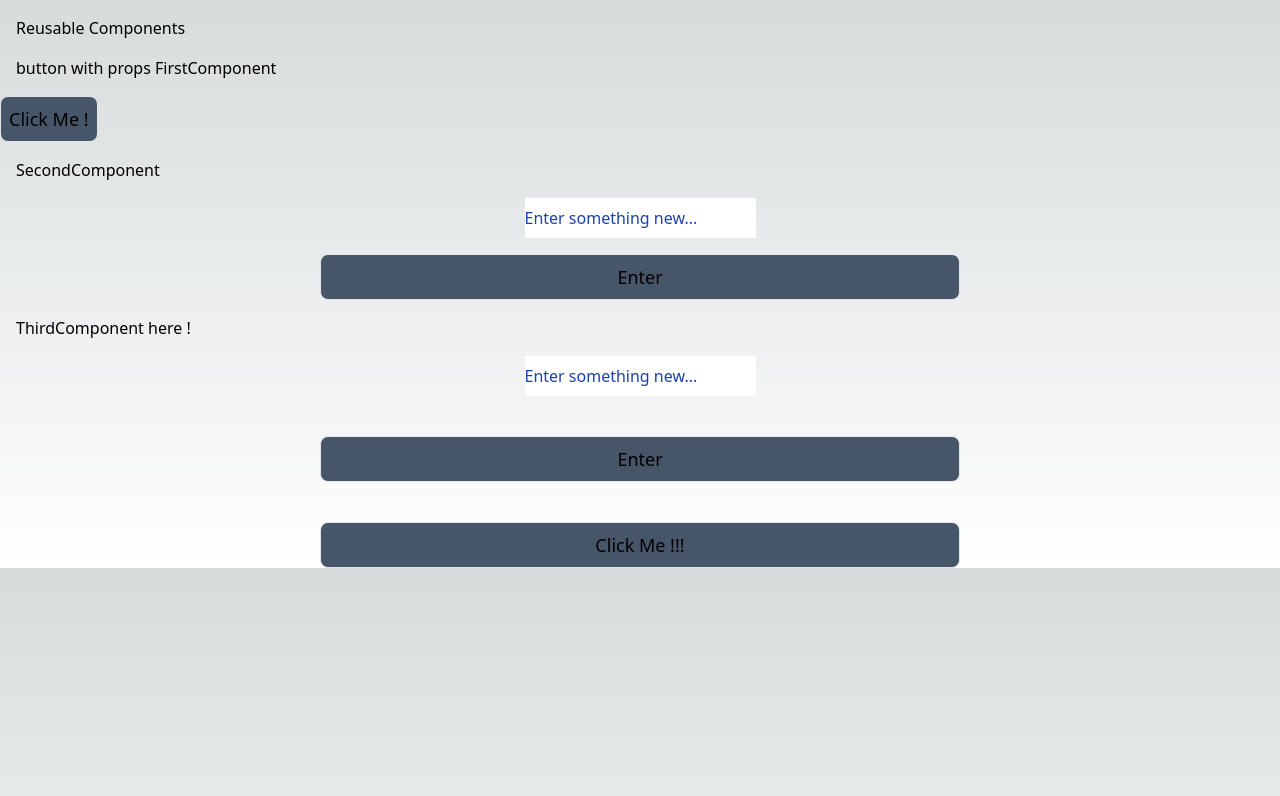
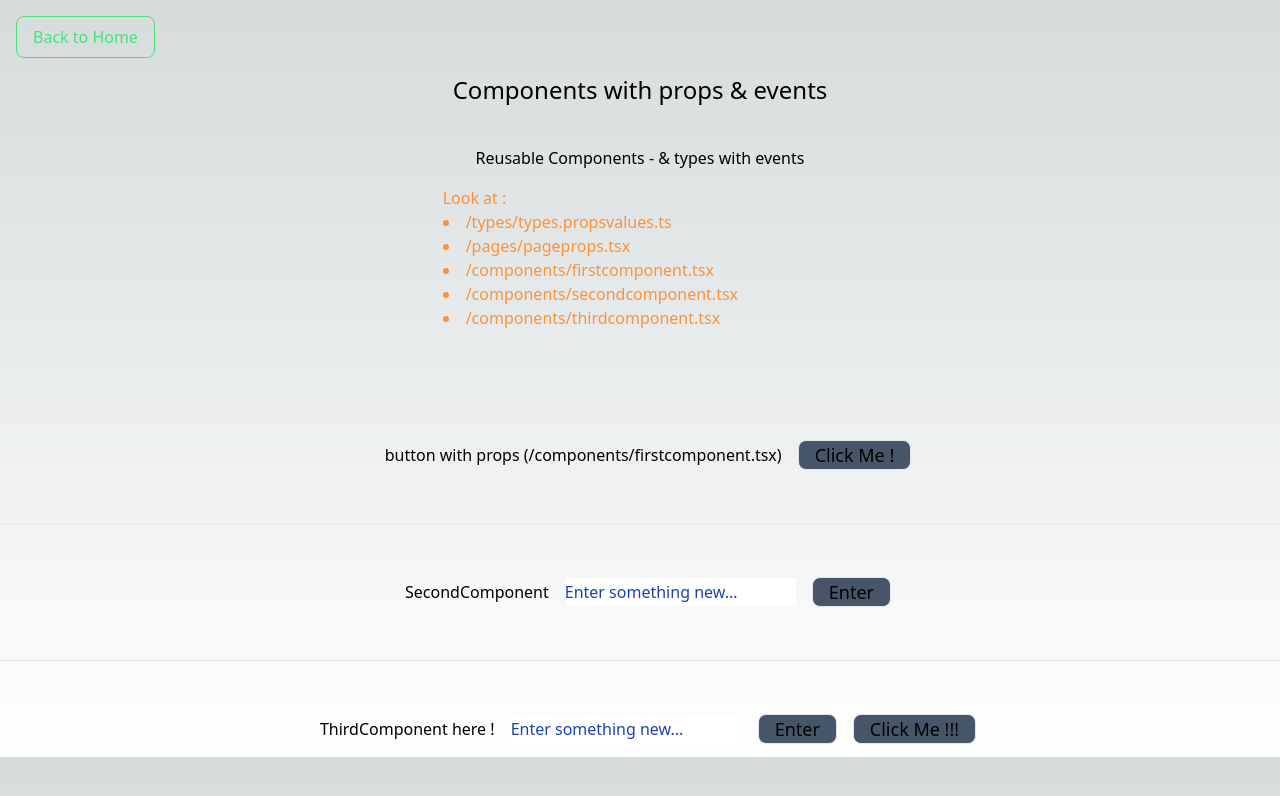
Before and after one commit to TLRKiliann/nextjs-typescript-tutorial, a Next.js app in the folder my-app/: page /pageprops in a window 1280 px wide. Shown: the top 796 px of the page. Built offline with nearby package versions, Linux system fonts and the light colour scheme.

Commit message:
design improved

```diff
--- a/my-app/components/firstcomponent.tsx
+++ b/my-app/components/firstcomponent.tsx
@@ -1,15 +1,17 @@
 import React from 'react'
-import { ButtonProps } from '../types.values'
+import { ButtonProps } from '../types/types.values'
 
 const FirstComponent = (props: ButtonProps) => {
   return (
     <>
-      <h2 className="m-4">button with props FirstComponent</h2>
-      <button type="button" onClick={props.handleClick}
-        className="p-2 text-lg bg-slate-600 border rounded-lg"
-      >
-        {props.click ? "Clicked" : "Click Me !"}
-      </button>
+      <div className="flex items-center justify-center">
+        <h2 className="m-4">button with props (/components/firstcomponent.tsx)</h2>
+        <button type="button" onClick={props.handleClick}
+          className="px-4 text-lg bg-slate-600 border rounded-lg"
+        >
+          {props.click ? "Clicked" : "Click Me !"}
+        </button>
+      </div>
     </>
   )
 }
--- a/my-app/components/secondcomponent.tsx
+++ b/my-app/components/secondcomponent.tsx
@@ -5,19 +5,25 @@ const SecondComponent = (props: InputProps) => {
 
   return (
     <>
-      <div className="flex flex-col">
+      <div>
+        <hr className="mt-10 mb-10"/>
+        <div className="flex items-center justify-center">
           <h2 className="m-4">SecondComponent</h2>
           <input
             type="text"
             value={props.initVal}
             onChange={props.handleInputChange}
-          className="w-200 h-10 m-auto text-blue-800"
+            className="h-7 text-blue-800"
           />
           <button type="button" onClick={props.handleInputBtn}
-          className="mt-4 mr-80 ml-80 p-2 text-lg bg-slate-600 border rounded-lg">
+            className="ml-4 px-4 text-lg bg-slate-600 border rounded-lg">
             Enter
           </button>
-        <span className="text-orange-400">{props.arrayTodo}</span>
+        </div>
+        <span className="flex justify-center text-2xl text-orange-400">
+          {props.arrayTodo}
+        </span>
+        <hr className="mt-10 mb-10"/>
       </div>
     </>
   )
--- a/my-app/components/thirdcomponent.tsx
+++ b/my-app/components/thirdcomponent.tsx
@@ -1,6 +1,5 @@
 import React from 'react'
 import { MixedProps } from '../types/types.propsvalues'
-//import dynamic from 'next/dynamic'
 
 const ThirdComponent = ({
   click,
@@ -12,32 +11,34 @@ const ThirdComponent = ({
 
   return (
     <>
-      <div className="flex flex-col">
+      <div>
+        <div className="flex items-center justify-center">
           <h2 className="m-4">ThirdComponent here !</h2>
           <input
             type="text"
             value={initVal}
             onChange={handleInputChange}
-          className="w-200 h-10 m-auto text-blue-800"
+            className="h-7 text-blue-800"
           />
 
           <button type="button" onClick={handleInputBtn}
-          className="mt-10 mr-80 ml-80 p-2 text-lg bg-slate-600 border rounded-lg"
+            className="ml-4 px-4 text-lg bg-slate-600 border rounded-lg"
           >
             Enter
           </button>
 
           <button type="button" onClick={handleClick}
-          className="mt-10 mr-80 ml-80 p-2 text-lg bg-slate-600 border rounded-lg"
+            className="ml-4 px-4 text-lg bg-slate-600 border rounded-lg"
           >
             {click ? "Clicked" : "Click Me !!!"}
           </button>
-
-        <span className="text-orange-400">{arrayTodo}</span>
+        </div>
+        <span className="flex justify-center text-2xl text-orange-400">
+          {arrayTodo}
+        </span>
       </div>
     </>
   )
 }
 
 export default ThirdComponent
-//export default dynamic(() => Promise.resolve(ThirdComponent, {ssr:false}))
--- a/my-app/pages/documents/sevencomponent.tsx
+++ b/my-app/pages/documents/sevencomponent.tsx
@@ -2,7 +2,7 @@ import Image from 'next/image'
 
 const SevenComponent = () => {
   return (
-    <div>
+    <div className="flex justify-center">
       <Image src="/../public/img/useReducer.png" width="1400" height="1400" alt="img useReducer"/>
     </div>
   )
--- a/my-app/pages/index.tsx
+++ b/my-app/pages/index.tsx
@@ -1,7 +1,6 @@
 import { useRouter } from 'next/navigation'
 import Link from 'next/link'
 import PageProps from './pageprops'
-//import PageHook from './pagehook'
 
 export default function Home() {
   const router = useRouter()
@@ -11,12 +10,16 @@ export default function Home() {
   }
   return (
     <main>
+      <div className="p-4 bg-slate-800 shadow shadow-slate-50/20">
+        <h1 className="text-3xl font-serif text-blue-400">
+          TypeScript NextJS Tutorial
+        </h1>
+        <h3 className="p-1">
+          (look at the README.md page)
+        </h3>
+      </div>
 
-      <h1 className="p-4 text-3xl font-serif text-blue-400 bg-blue-900">
-        TypeScript NextJS Tutorial
-      </h1>
-
-      <ul className="m-10">
+      <ul className="m-20">
         <li>
           <Link
             href="/pageprops"
--- a/my-app/pages/pagehook.tsx
+++ b/my-app/pages/pagehook.tsx
@@ -1,6 +1,5 @@
 import Link from 'next/link'
 import { useRouter } from 'next/navigation'
-//import SevenComponent from '../components/sevencomponent'
 
 const PageHook = () => {
   const router = useRouter()
--- a/my-app/pages/pageprops.tsx
+++ b/my-app/pages/pageprops.tsx
@@ -1,9 +1,12 @@
 import { useState } from 'react'
+import { useRouter } from 'next/navigation'
 import FirstComponent from '../components/firstcomponent'
 import SecondComponent from '../components/secondcomponent'
 import ThirdComponent from '../components/thirdcomponent'
 
 const PageProps = () => {
+
+  const router = useRouter()
 
   const [click, setClick] = useState<boolean>(false)
   const [initVal, setInitVal] = useState<string>("Enter something new...")
@@ -11,20 +14,48 @@ const PageProps = () => {
 
   const handleClick = () => {
     setClick(!click)
-  };
+  }
 
   const handleInputChange = (event: React.ChangeEvent<HTMLInputElement>) => {
     setInitVal(event.target.value)
-  };
+  }
 
   const handleInputBtn = () => {
     setArrayTodo(initVal)
     setInitVal("")
-  };
+  }
+
+  const handleReturn = () => {
+    router.push('/')
+  }
+
   return (
     <div>
 
-      <h2 className="m-4">Reusable Components</h2>
+      <button
+        type="button"
+        onClick={handleReturn}
+        className="m-4 px-4 py-2 text-green-400 hover:text-orange-400
+          border border-green-400 hover:border-orange-400 rounded-lg">
+        Back to Home
+      </button>
+
+      <h2 className="mb-10 flex justify-center text-2xl">
+        Components with props & events
+      </h2>
+
+      <p className="text-center">Reusable Components - & types with events</p>
+
+      <div className="w-1/3 m-auto p-4 text-orange-400">
+        <p>Look at :</p>
+        <li>/types/types.propsvalues.ts</li>
+        <li>/pages/pageprops.tsx</li>
+        <li>/components/firstcomponent.tsx</li>
+        <li>/components/secondcomponent.tsx</li>
+        <li>/components/thirdcomponent.tsx</li>
+      </div>
+
+      <hr className="mt-10 mb-10"/>
 
       <FirstComponent
         click={click}
--- a/my-app/styles/globals.css
+++ b/my-app/styles/globals.css
@@ -11,8 +11,8 @@
 @media (prefers-color-scheme: dark) {
   :root {
     --foreground-rgb: 255, 255, 255;
-    --background-start-rgb: 42, 42, 42;
-    --background-end-rgb: 42, 42, 42;
+    --background-start-rgb: 20, 41, 59;
+    --background-end-rgb: 20, 41, 59;
   }
 }
 
```
Lines whose indentation alone changed are shown as unchanged.
